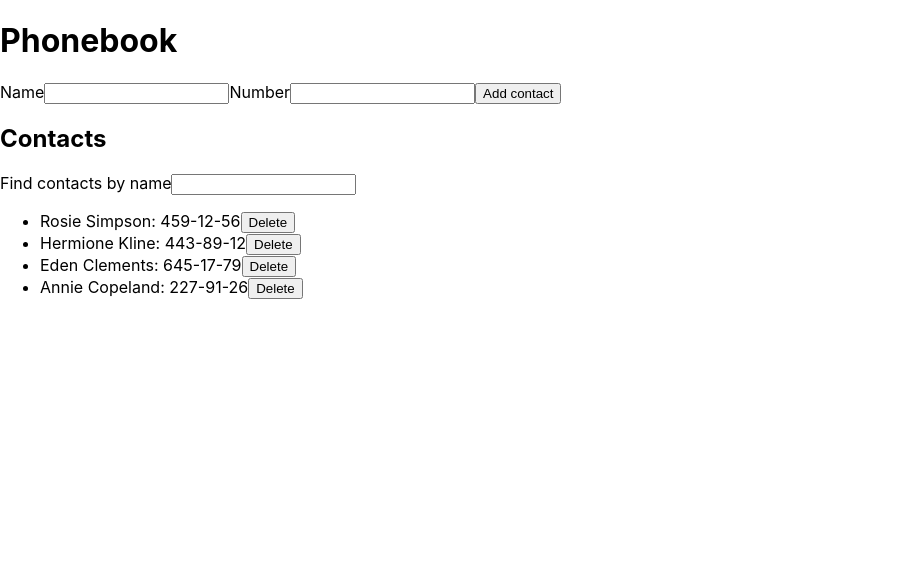
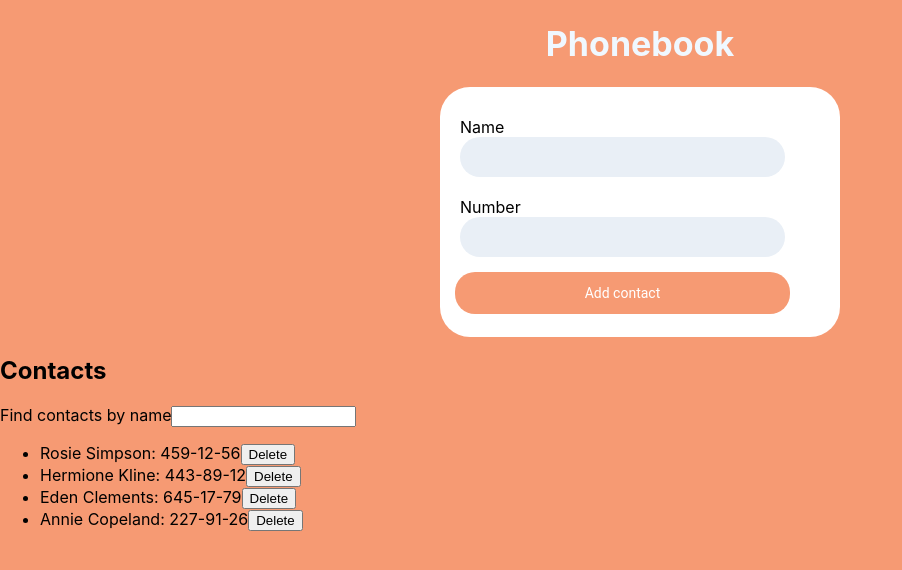
Before and after one commit to grangeld/goit-react-hw-02-phonebook, a React (Create React App) app: page / in a window 1280 px wide. Shown: the top 570 px of the page, without its empty margins (0-902 px from the left). Built offline with nearby package versions, Linux system fonts and the light colour scheme.

Commit message:
styling the project

```diff
--- a/src/component/App.js
+++ b/src/component/App.js
@@ -2,6 +2,7 @@ import { useState } from 'react';
 import ContactForm from './ContactForm';
 import ContactList from './ContactList';
 import Filter from './Filter';
+import s from './app.module.css';
 
 function App() {
   const [contacts, setContacts] = useState([
@@ -38,7 +39,7 @@ function App() {
 
   return (
     <div>
-      <h1>Phonebook</h1>
+      <h1 className={s.heading}>Phonebook</h1>
       <ContactForm onAddContact={onAddContact} />
 
       <h2>Contacts</h2>
--- a/src/component/ContactForm/ContactForm.jsx
+++ b/src/component/ContactForm/ContactForm.jsx
@@ -1,4 +1,5 @@
 import PropTypes from 'prop-types';
+import s from './contactForm.module.css';
 
 const ContactForm = ({ onAddContact }) => {
   const handleSubmit = event => {
@@ -23,18 +24,18 @@ const ContactForm = ({ onAddContact }) => {
   };
 
   return (
-    <form onSubmit={handleSubmit}>
-      <label>
+    <form onSubmit={handleSubmit} className={s.decor}>
+      <label className={s.label}>
         Name
         <input type="text" name="name" required />
       </label>
 
-      <label htmlFor="phone">
+      <label className={s.label}>
         Number
-        <input type="text" id="phone" name="number" required />
+        <input type="text" name="number" required />
       </label>
 
-      <input type="submit" value="Add contact" />
+      <input type="submit" value="Add contact" className={s.buttonSubmit} />
     </form>
   );
 };
--- /dev/null
+++ b/src/component/ContactForm/contactForm.module.css
@@ -0,0 +1,42 @@
+.decor {
+  position: relative;
+  display: flex;
+  flex-direction: column;
+  max-width: 400px;
+  height: 250px;
+  margin: 0px auto 0;
+  background: white;
+  border-radius: 30px;
+  padding-top: 25px;
+  padding-left: 15px;
+  padding-right: 50px;
+}
+
+.label {
+  display: flex;
+  flex-direction: column;
+  margin: 5px;
+}
+
+.label input {
+  display: block;
+  width: 100%;
+  padding: 0 20px;
+  margin-bottom: 10px;
+  background: #e9eff6;
+  line-height: 40px;
+  border-width: 0;
+  border-radius: 20px;
+  font-family: 'Roboto', sans-serif;
+}
+
+.buttonSubmit {
+  background: #f69a73;
+  border-bottom: 4px solid #d87d56;
+  color: white;
+  font-size: 14px;
+  line-height: 40px;
+  border-width: 0;
+  border-radius: 20px;
+  font-family: 'Roboto', sans-serif;
+}
--- /dev/null
+++ b/src/component/app.module.css
@@ -0,0 +1,5 @@
+.heading {
+  color: aliceblue;
+  text-align: center;
+  font-size: 34px;
+}
--- a/src/index.css
+++ b/src/index.css
@@ -5,9 +5,14 @@ body {
     sans-serif;
   -webkit-font-smoothing: antialiased;
   -moz-osx-font-smoothing: grayscale;
+  background: #f69a73;
 }
 
 code {
   font-family: source-code-pro, Menlo, Monaco, Consolas, 'Courier New',
     monospace;
 }
+
+* {
+  box-sizing: border-box;
+}
```
